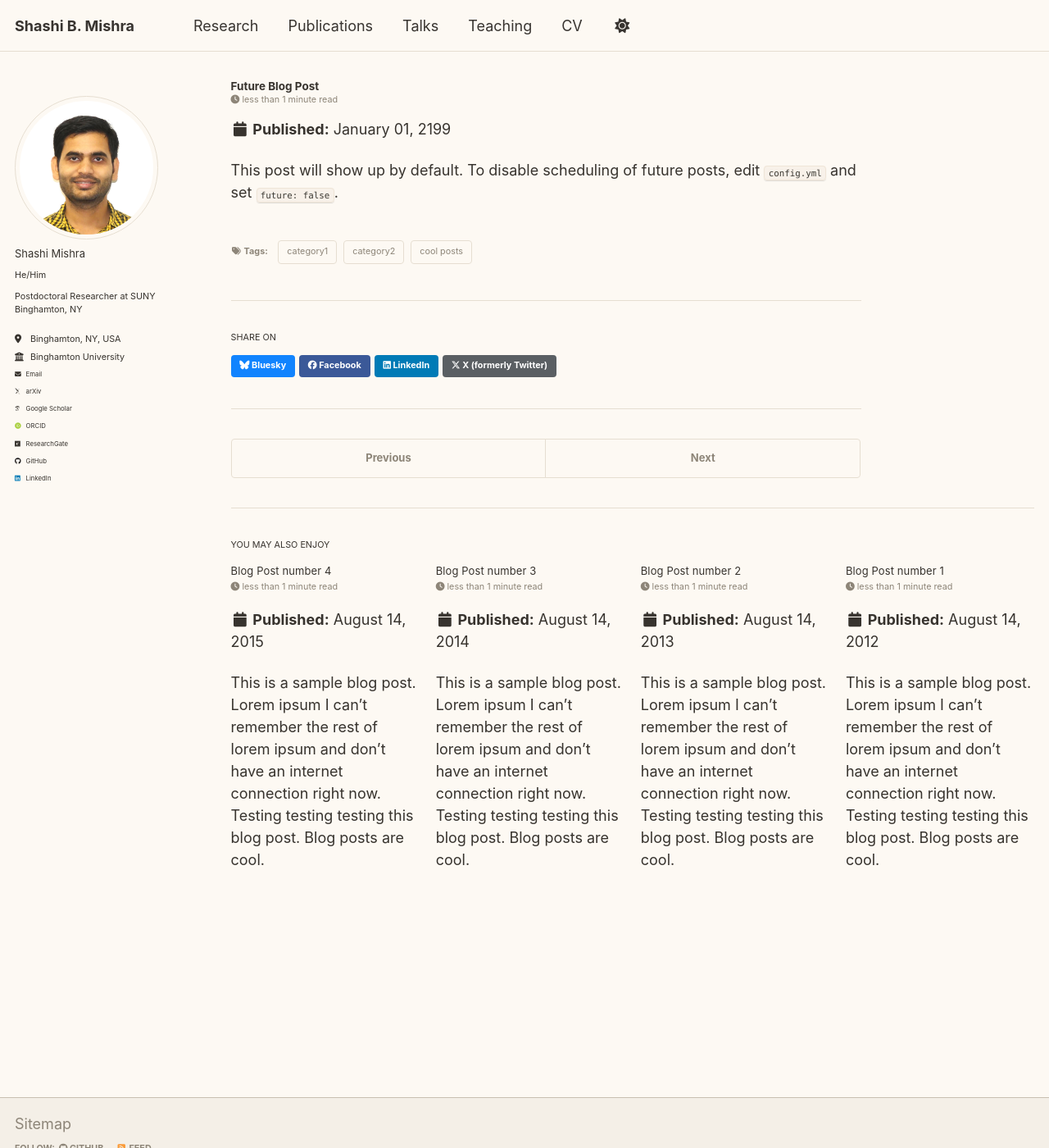
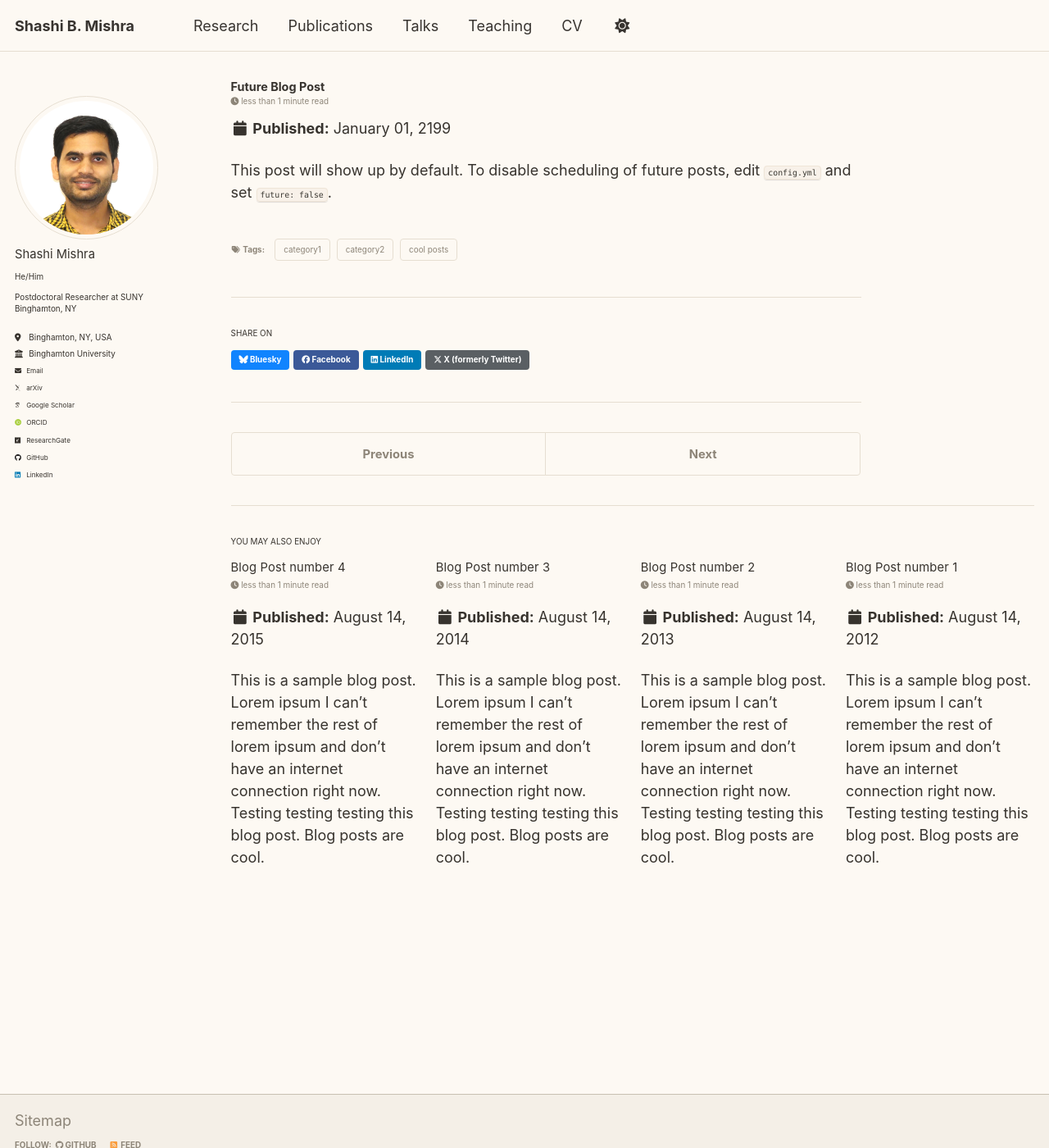
Before and after one commit to Shashi-phy/shashi-phy.github.io, a Jekyll site: the page built from _posts/2199-01-01-future-post.md, in a window 1280 px wide and 1400 px high. Shown: the whole window at 82% size. Built offline with Jekyll 4.4.1, drawn with Linux system fonts in a browser that asks for light colours; some web fonts are replaced; a script that is not in the unit is left out.

Commit message:
more updates about page

```diff
--- a/_sass/_themes.scss
+++ b/_sass/_themes.scss
@@ -30,14 +30,14 @@ $calisto                    : "Calisto MT", serif;
 $garamond                   : Garamond, serif;
 
 /* Type scale */
-$type-size-1                : 1.05em;   // ~16.5px - page titles
-$type-size-2                : 0.85em;   // ~15px - section headings
-$type-size-3                : 0.75em;    // ~12.5px - subsection headings
-$type-size-4                : 0.62em;   // ~11.5px - body text
-$type-size-5                : 0.72em;   // ~11px - sidebar text
-$type-size-6                : 0.6em;    // ~10px - small text
-$type-size-7                : 0.54em;   // ~9px - smaller text
-$type-size-8                : 0.48em;   // ~8px - smallest text
+$type-size-1                : 1.15em;   // ~16px - page titles
+$type-size-2                : 0.95em;   // ~13px - section headings
+$type-size-3                : 0.8em;    // ~11px - subsection headings
+$type-size-4                : 0.58em;   // ~8px - body text
+$type-size-5                : 0.82em;   // ~11.5px - sidebar text
+$type-size-6                : 0.55em;   // ~7.5px - small text
+$type-size-7                : 0.5em;    // ~7px - smaller text
+$type-size-8                : 0.45em;   // ~6px - smallest text
 
 $global-font-family         : $sans-serif;
 $header-font-family         : $sans-serif;
```
